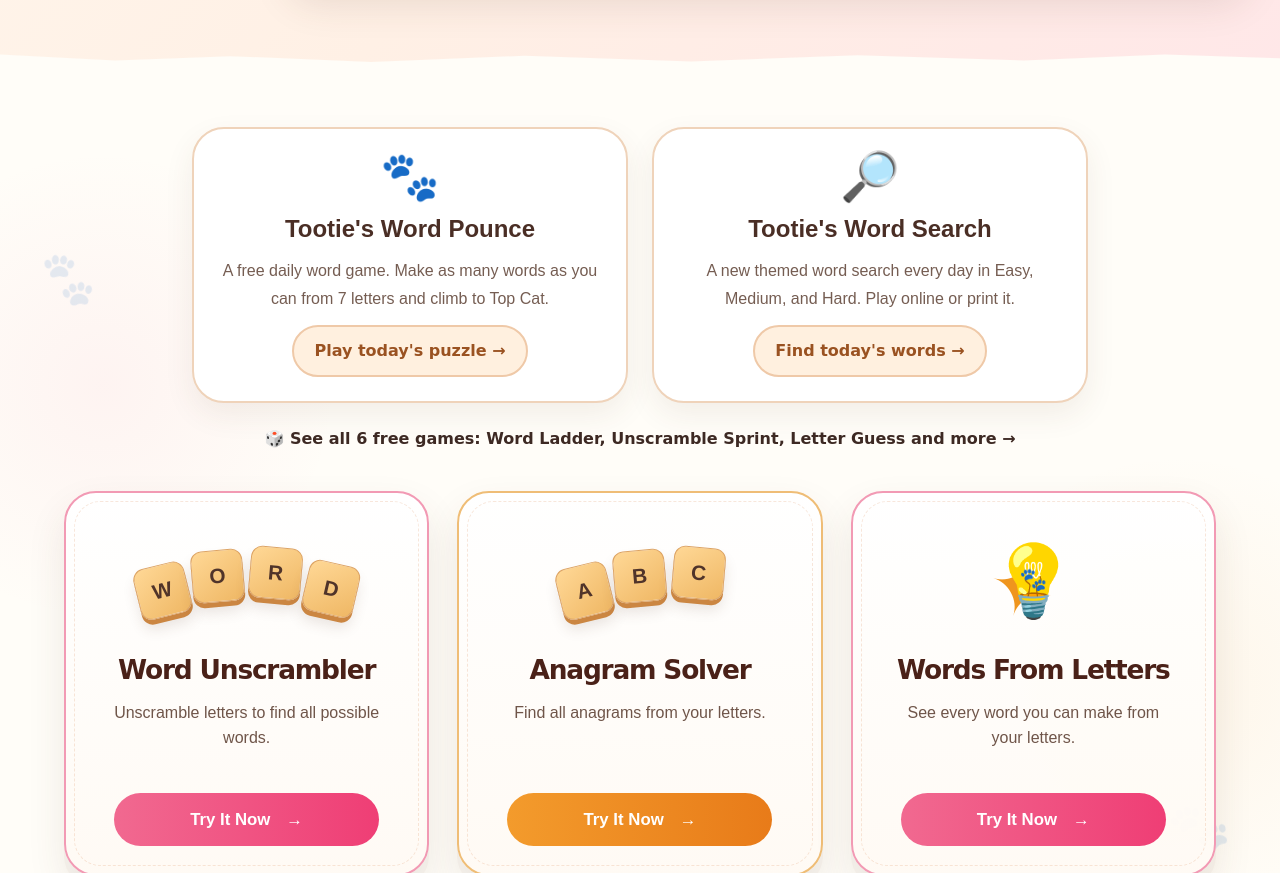
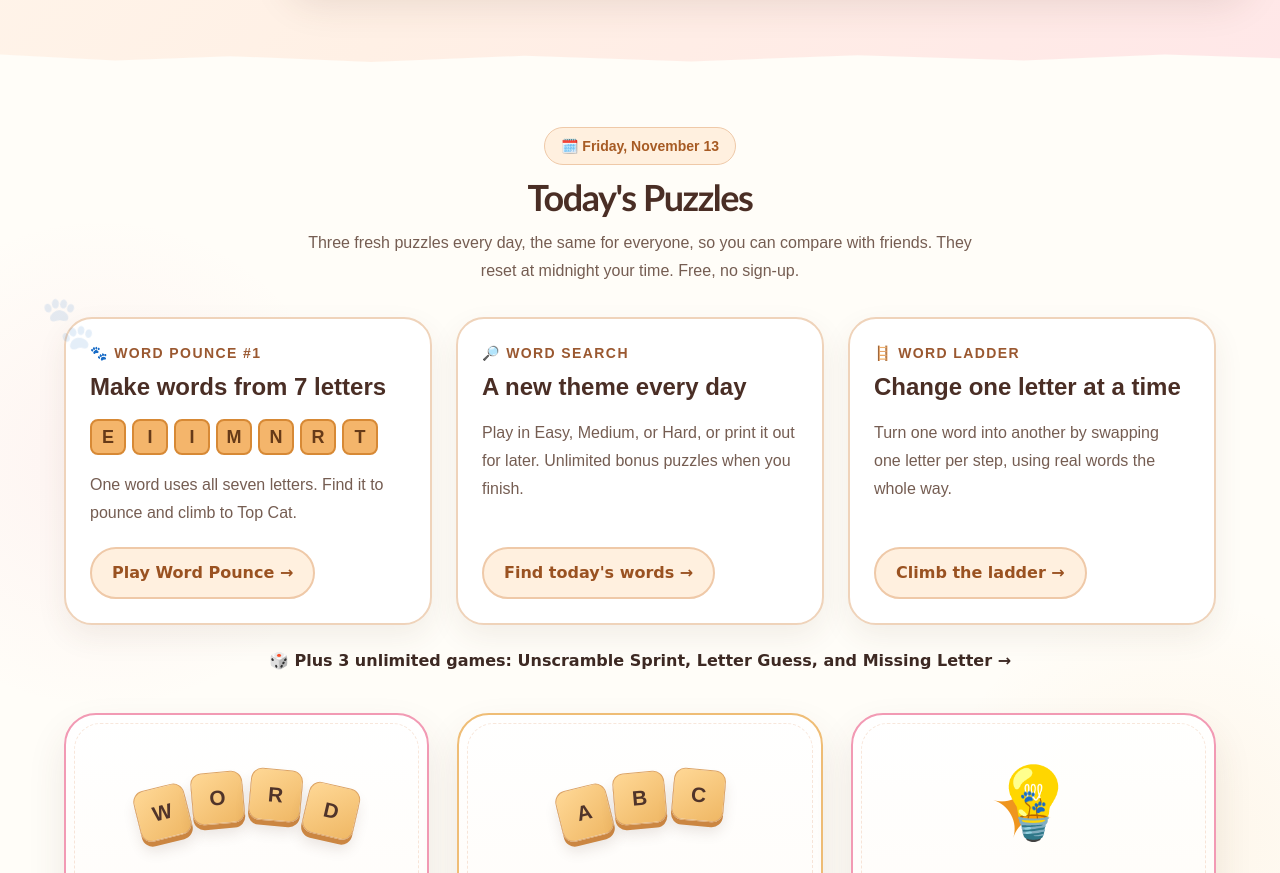
Before and after one commit to b42575p-maker/tootiewords, a Next.js app: page / in a window 1280 px wide. Shown: the part 740-1613 px from the top of the page. Built offline with nearby package versions, Linux system fonts and the light colour scheme.

Commit message:
Today's Puzzles section on homepage

```diff
--- a/app/page.tsx
+++ b/app/page.tsx
@@ -5,11 +5,12 @@ import Link from "next/link";
 import Header from "@/components/Header";
 import Footer from "@/components/Footer";
 import WordFinder from "@/components/WordFinder";
+import TodaysPuzzles from "@/components/TodaysPuzzles";
 
 export const metadata: Metadata = {
   title: "Free Word Finder & Letter Unscrambler",
   description:
-    "Find words from scrambled letters, discover hidden words, and solve anagrams with TootieWords' free online word finder.",
+    "Find words from scrambled letters and solve anagrams with TootieWords' free word finder, then play today's free daily puzzles: Word Pounce, Word Search, and Word Ladder.",
   alternates: {
     canonical: "https://tootiewords.com",
   },
@@ -113,32 +114,7 @@ export default function Home() {
         <PawPrint className="right-[4%] bottom-[12%] -rotate-12 opacity-[0.08]" />
 
         <div className="mx-auto max-w-6xl">
-          <div className="mx-auto mb-10 grid max-w-4xl gap-6 md:grid-cols-2">
-            <Link
-              href="/word-pounce"
-              className="group flex flex-col items-center gap-3 rounded-[2rem] border-2 border-[#efd3ba] bg-white p-6 text-center shadow-[0_12px_30px_rgba(91,59,43,0.08)] transition hover:-translate-y-1 hover:border-[#ef9b4a]"
-            >
-              <span className="text-5xl" aria-hidden="true">🐾</span>
-              <span className="block text-2xl font-black text-[#4a2e25]">Tootie&apos;s Word Pounce</span>
-              <span className="block leading-7 text-[#755d52]">A free daily word game. Make as many words as you can from 7 letters and climb to Top Cat.</span>
-              <span className="font-hand mt-auto rounded-full border-2 border-[#efc9a8] bg-[#fff0df] px-5 py-3 font-bold text-[#9a5221] transition group-hover:border-[#ef9b4a] group-hover:bg-[#ffe4c4]">Play today&apos;s puzzle &rarr;</span>
-            </Link>
-            <Link
-              href="/word-search"
-              className="group flex flex-col items-center gap-3 rounded-[2rem] border-2 border-[#efd3ba] bg-white p-6 text-center shadow-[0_12px_30px_rgba(91,59,43,0.08)] transition hover:-translate-y-1 hover:border-[#ef9b4a]"
-            >
-              <span className="text-5xl" aria-hidden="true">🔎</span>
-              <span className="block text-2xl font-black text-[#4a2e25]">Tootie&apos;s Word Search</span>
-              <span className="block leading-7 text-[#755d52]">A new themed word search every day in Easy, Medium, and Hard. Play online or print it.</span>
-              <span className="font-hand mt-auto rounded-full border-2 border-[#efc9a8] bg-[#fff0df] px-5 py-3 font-bold text-[#9a5221] transition group-hover:border-[#ef9b4a] group-hover:bg-[#ffe4c4]">Find today&apos;s words &rarr;</span>
-            </Link>
-          </div>
-
-          <p className="-mt-4 mb-10 text-center">
-            <Link href="/games" className="font-hand font-bold text-[#d8741e] hover:underline">
-              🎲 See all 6 free games: Word Ladder, Unscramble Sprint, Letter Guess and more &rarr;
-            </Link>
-          </p>
+          <TodaysPuzzles />
 
           <div className="grid gap-7 md:grid-cols-3">
             <ToolCard
--- /dev/null
+++ b/components/TodaysPuzzles.tsx
@@ -0,0 +1,170 @@
+"use client";
+
+import Link from "next/link";
+import { useEffect, useState } from "react";
+
+import { FIRST_PUZZLE_DATE, toDateKey, type DailyPuzzle } from "@/lib/word-pounce";
+import { FIRST_DAILY_DATE, dailyTheme } from "@/lib/word-search";
+import { loadLadders, type LadderDay } from "@/lib/games";
+
+type Today = {
+  label: string;
+  pounce: DailyPuzzle | null;
+  theme: { name: string; emoji: string } | null;
+  ladder: LadderDay | null;
+};
+
+async function loadPounce(dateKey: string): Promise<DailyPuzzle | null> {
+  try {
+    const response = await fetch(`/word-pounce/${dateKey.slice(0, 7)}.json`);
+    if (!response.ok) return null;
+    const month = (await response.json()) as Record<string, DailyPuzzle>;
+    return month[dateKey] ?? null;
+  } catch {
+    return null;
+  }
+}
+
+async function loadLadder(dateKey: string): Promise<LadderDay | null> {
+  try {
+    const data = await loadLadders();
+    return data.days[dateKey] ?? null;
+  } catch {
+    return null;
+  }
+}
+
+const card =
+  "group flex flex-col rounded-[1.75rem] border-2 border-[#efd3ba] bg-white p-6 text-left shadow-[0_12px_30px_rgba(91,59,43,0.08)] transition hover:-translate-y-1 hover:border-[#ef9b4a]";
+const button =
+  "font-hand mt-auto inline-flex self-start rounded-full border-2 border-[#efc9a8] bg-[#fff0df] px-5 py-3 font-bold text-[#9a5221] transition group-hover:border-[#ef9b4a] group-hover:bg-[#ffe4c4]";
+const tile =
+  "flex h-9 w-9 items-center justify-center rounded-lg border-2 border-[#d78935] bg-[#f4b56b] text-lg font-black text-[#663a18]";
+
+export default function TodaysPuzzles() {
+  const [today, setToday] = useState<Today | null>(null);
+
+  useEffect(() => {
+    let cancelled = false;
+    const now = new Date();
+    const key = toDateKey(now);
+    const label = now.toLocaleDateString(undefined, {
+      weekday: "long",
+      month: "long",
+      day: "numeric",
+    });
+
+    const theme = key >= FIRST_DAILY_DATE ? dailyTheme(key) : null;
+
+    Promise.all([
+      key >= FIRST_PUZZLE_DATE ? loadPounce(key) : Promise.resolve(null),
+      loadLadder(key),
+    ]).then(([pounce, ladder]) => {
+      if (!cancelled) {
+        setToday({
+          label,
+          pounce,
+          theme: theme ? { name: theme.name, emoji: theme.emoji } : null,
+          ladder,
+        });
+      }
+    });
+
+    return () => {
+      cancelled = true;
+    };
+  }, []);
+
+  // Letters are shown in alphabetical order so the pounce word isn't given away.
+  const pounceLetters = today?.pounce
+    ? today.pounce.letters.toUpperCase().split("").sort()
+    : null;
+
+  return (
+    <section aria-labelledby="todays-puzzles" className="mx-auto mb-10 max-w-6xl text-center">
+      <div className="mb-3 inline-flex items-center gap-2 rounded-full border border-[#efc9a8] bg-[#fff0df] px-4 py-2 text-sm font-black text-[#a75b24]">
+        🗓️ {today ? today.label : "New puzzles every day"}
+      </div>
+
+      <h2 id="todays-puzzles" className="whimsy-title text-3xl font-black text-[#4a2e25] sm:text-4xl">
+        Today&apos;s Puzzles
+      </h2>
+
+      <p className="mx-auto mt-3 max-w-2xl leading-7 text-[#755d52]">
+        Three fresh puzzles every day, the same for everyone, so you can compare
+        with friends. They reset at midnight your time. Free, no sign-up.
+      </p>
+
+      <div className="mt-8 grid gap-6 md:grid-cols-3">
+        <Link href="/word-pounce" className={card}>
+          <span className="text-sm font-black uppercase tracking-widest text-[#9a5830]">
+            🐾 Word Pounce{today?.pounce ? ` #${today.pounce.number}` : ""}
+          </span>
+          <span className="mt-2 text-2xl font-black text-[#4a2e25]">
+            Make words from 7 letters
+          </span>
+          <span className="mt-4 flex min-h-9 flex-wrap gap-1.5" aria-label={pounceLetters ? `Today's letters: ${pounceLetters.join(", ")}` : undefined}>
+            {pounceLetters
+              ? pounceLetters.map((letter, index) => (
+                  <span key={`${letter}-${index}`} className={tile}>
+                    {letter}
+                  </span>
+                ))
+              : null}
+          </span>
+          <span className="mb-5 mt-4 leading-7 text-[#755d52]">
+            One word uses all seven letters. Find it to pounce and climb to Top Cat.
+          </span>
+          <span className={button}>Play Word Pounce &rarr;</span>
+        </Link>
+
+        <Link href="/word-search" className={card}>
+          <span className="text-sm font-black uppercase tracking-widest text-[#9a5830]">
+            🔎 Word Search
+          </span>
+          <span className="mt-2 text-2xl font-black text-[#4a2e25]">
+            {today?.theme ? (
+              <>
+                Today&apos;s theme: {today.theme.emoji} {today.theme.name}
+              </>
+            ) : (
+              "A new theme every day"
+            )}
+          </span>
+          <span className="mb-5 mt-4 leading-7 text-[#755d52]">
+            Play in Easy, Medium, or Hard, or print it out for later. Unlimited
+            bonus puzzles when you finish.
+          </span>
+          <span className={button}>Find today&apos;s words &rarr;</span>
+        </Link>
+
+        <Link href="/word-ladder" className={card}>
+          <span className="text-sm font-black uppercase tracking-widest text-[#9a5830]">
+            🪜 Word Ladder{today?.ladder ? ` #${today.ladder.number}` : ""}
+          </span>
+          <span className="mt-2 text-2xl font-black text-[#4a2e25]">
+            {today?.ladder ? (
+              <>
+                {today.ladder.start.toUpperCase()} &rarr; {today.ladder.end.toUpperCase()}
+              </>
+            ) : (
+              "Change one letter at a time"
+            )}
+          </span>
+          <span className="mb-5 mt-4 leading-7 text-[#755d52]">
+            {today?.ladder
+              ? `Swap one letter per step, using real words. Can you do it in ${today.ladder.par} steps?`
+              : "Turn one word into another by swapping one letter per step, using real words the whole way."}
+          </span>
+          <span className={button}>Climb the ladder &rarr;</span>
+        </Link>
+      </div>
+
+      <p className="mt-6">
+        <Link href="/games" className="font-hand font-bold text-[#d8741e] hover:underline">
+          🎲 Plus 3 unlimited games: Unscramble Sprint, Letter Guess, and Missing Letter &rarr;
+        </Link>
+      </p>
+    </section>
+  );
+}
```
